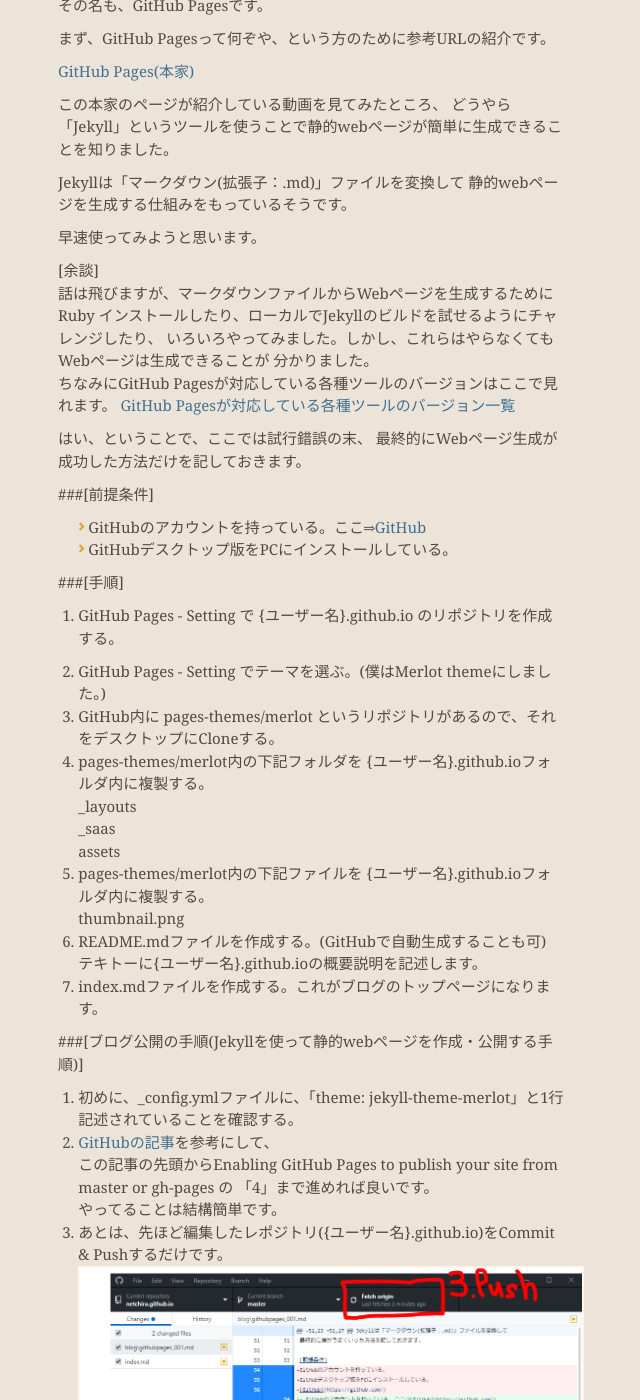
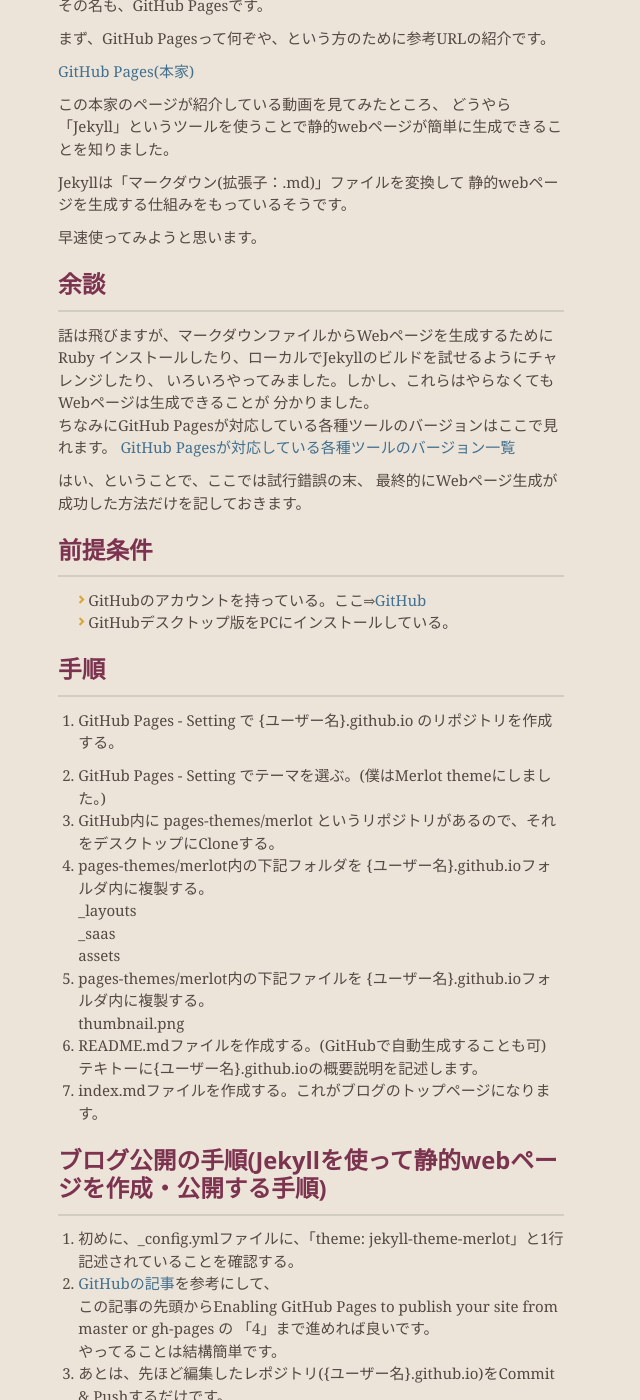
Before and after one commit to netchira/netchira.github.io, a Jekyll site: the page built from blog/githubpages_001.md, in a window 1280 px wide and 1400 px high, scrolled down 752 px. Shown: the whole window, without its empty margins (329-969 px from the left). Built offline with Jekyll 4.4.1, drawn with Linux system fonts in a browser that asks for light colours; nearby versions of some CDN libraries; our own code applies the rules of GitHub Pages for plain Markdown files; the repository's description, which GitHub fills in, is left out.

```diff
--- a/blog/githubpages_001.md
+++ b/blog/githubpages_001.md
@@ -40,7 +40,7 @@ Jekyllは「マークダウン(拡張子：.md)」ファイルを変換して
 
 早速使ってみようと思います。
 
-[余談]<br>
+### 余談
 話は飛びますが、マークダウンファイルからWebページを生成するために
 Ruby インストールしたり、ローカルでJekyllのビルドを試せるようにチャレンジしたり、
 いろいろやってみました。しかし、これらはやらなくてもWebページは生成できることが
@@ -52,11 +52,11 @@ Ruby インストールしたり、ローカルでJekyllのビルドを試せる
 はい、ということで、ここでは試行錯誤の末、
 最終的にWebページ生成が成功した方法だけを記しておきます。
 
-###[前提条件]
+### 前提条件
 - GitHubのアカウントを持っている。ここ⇒[GitHub](https://github.com/)
 - GitHubデスクトップ版をPCにインストールしている。
 
-###[手順]
+### 手順
 1. GitHub Pages - Setting で {ユーザー名}.github.io のリポジトリを作成する。<br>
 
 2. GitHub Pages - Setting でテーマを選ぶ。(僕はMerlot themeにしました。)
@@ -69,7 +69,7 @@ Ruby インストールしたり、ローカルでJekyllのビルドを試せる
 テキトーに{ユーザー名}.github.ioの概要説明を記述します。
 7. index.mdファイルを作成する。これがブログのトップページになります。
 
-###[ブログ公開の手順(Jekyllを使って静的webページを作成・公開する手順)]
+### ブログ公開の手順(Jekyllを使って静的webページを作成・公開する手順)
 1. 初めに、_config.ymlファイルに、「theme: jekyll-theme-merlot」と1行記述されていることを確認する。
 2. [GitHubの記事](https://help.github.com/articles/configuring-a-publishing-source-for-github-pages/)を参考にして、<br>
 この記事の先頭からEnabling GitHub Pages to publish your site from master or gh-pages の 「4」まで進めれば良いです。<br>
```
